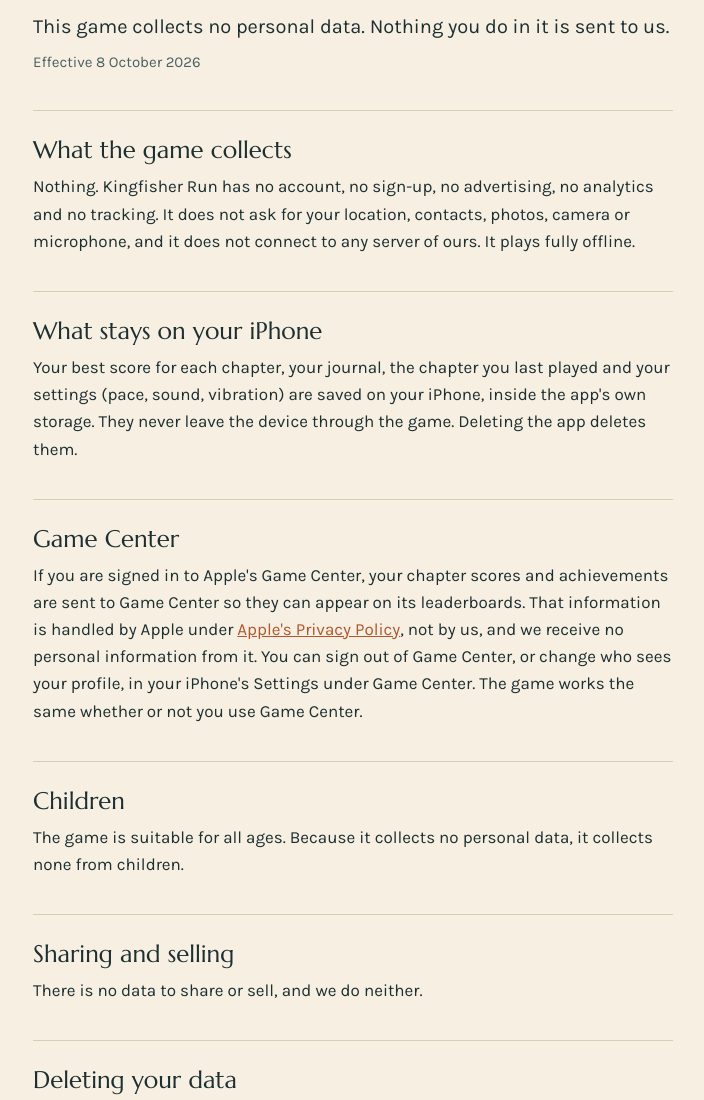
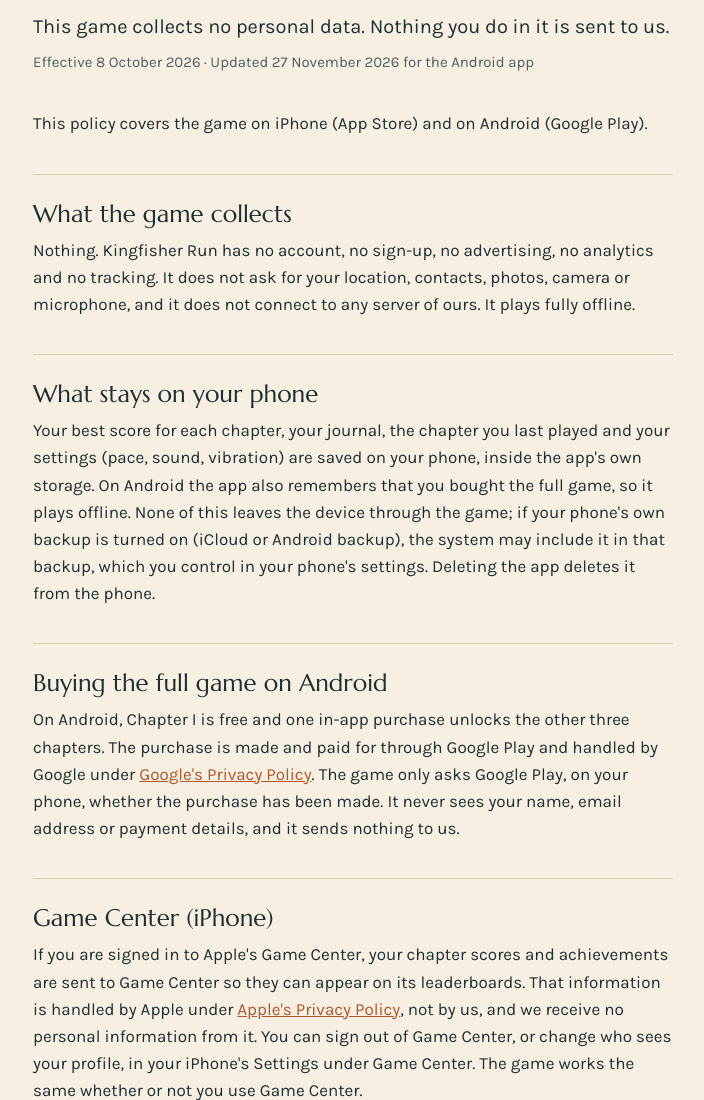
Before and after one commit to earlsjs-droid/earlsjs-droid.github.io, a plain HTML site: page privacy/index.html in a window 1280 px wide. Shown: the part 143-1243 px from the top of the page, without its empty margins (287-991 px from the left). Drawn offline with Linux system fonts and the light colour scheme.

Commit message:
Privacy policy: cover the Android app (Google Play purchase, phone backup)
The Android app is free with one in-app purchase through Google Play; the
policy now covers both phones. Game Center is marked iPhone-only.

Co-Authored-By: Claude Opus 5.5 <noreply@anthropic.com>
Claude-Session: https://claude.ai/code/session_01PYr4QvND9vqyvgTNr1uyig

```diff
--- a/privacy/index.html
+++ b/privacy/index.html
@@ -4,7 +4,7 @@
 <meta charset="utf-8">
 <meta name="viewport" content="width=device-width,initial-scale=1">
 <title>Kingfisher Run · Privacy Policy</title>
-<meta name="description" content="Privacy policy for Kingfisher Run: Golden Hour Edition, an iPhone game by J.S. Earls.">
+<meta name="description" content="Privacy policy for Kingfisher Run: Golden Hour Edition, a game for iPhone and Android by J.S. Earls.">
 <link rel="preconnect" href="https://fonts.googleapis.com">
 <link rel="preconnect" href="https://fonts.gstatic.com" crossorigin>
 <link href="https://fonts.googleapis.com/css2?family=Karla:wght@400;700&family=Marcellus&display=swap" rel="stylesheet">
@@ -31,15 +31,19 @@ footer{margin-top:48px;padding-top:20px;border-top:1px solid var(--line);color:v
   <p class="eyebrow">Kingfisher Run: Golden Hour Edition</p>
   <h1>Privacy Policy</h1>
   <p class="lede">This game collects no personal data. Nothing you do in it is sent to us.</p>
-  <p class="date">Effective 8 October 2026</p>
+  <p class="date">Effective 8 October 2026 · Updated 27 November 2026 for the Android app</p>
+  <p>This policy covers the game on iPhone (App Store) and on Android (Google Play).</p>
 
   <h2>What the game collects</h2>
   <p>Nothing. Kingfisher Run has no account, no sign-up, no advertising, no analytics and no tracking. It does not ask for your location, contacts, photos, camera or microphone, and it does not connect to any server of ours. It plays fully offline.</p>
 
-  <h2>What stays on your iPhone</h2>
-  <p>Your best score for each chapter, your journal, the chapter you last played and your settings (pace, sound, vibration) are saved on your iPhone, inside the app's own storage. They never leave the device through the game. Deleting the app deletes them.</p>
+  <h2>What stays on your phone</h2>
+  <p>Your best score for each chapter, your journal, the chapter you last played and your settings (pace, sound, vibration) are saved on your phone, inside the app's own storage. On Android the app also remembers that you bought the full game, so it plays offline. None of this leaves the device through the game; if your phone's own backup is turned on (iCloud or Android backup), the system may include it in that backup, which you control in your phone's settings. Deleting the app deletes it from the phone.</p>
 
-  <h2>Game Center</h2>
+  <h2>Buying the full game on Android</h2>
+  <p>On Android, Chapter I is free and one in-app purchase unlocks the other three chapters. The purchase is made and paid for through Google Play and handled by Google under <a href="https://policies.google.com/privacy">Google's Privacy Policy</a>. The game only asks Google Play, on your phone, whether the purchase has been made. It never sees your name, email address or payment details, and it sends nothing to us.</p>
+
+  <h2>Game Center (iPhone)</h2>
   <p>If you are signed in to Apple's Game Center, your chapter scores and achievements are sent to Game Center so they can appear on its leaderboards. That information is handled by Apple under <a href="https://www.apple.com/legal/privacy/">Apple's Privacy Policy</a>, not by us, and we receive no personal information from it. You can sign out of Game Center, or change who sees your profile, in your iPhone's Settings under Game Center. The game works the same whether or not you use Game Center.</p>
 
   <h2>Children</h2>
@@ -49,7 +53,7 @@ footer{margin-top:48px;padding-top:20px;border-top:1px solid var(--line);color:v
   <p>There is no data to share or sell, and we do neither.</p>
 
   <h2>Deleting your data</h2>
-  <p>Delete the app to remove everything it saved. To remove your Game Center scores, use Game Center in your iPhone's Settings.</p>
+  <p>Delete the app to remove everything it saved on your phone. To remove your Game Center scores, use Game Center in your iPhone's Settings. A Google Play purchase stays with your Google account, so the full game unlocks again if you reinstall.</p>
 
   <h2>Changes</h2>
   <p>If this policy ever changes, the new version will be posted on this page with a new effective date before the change takes effect in the game.</p>
```
